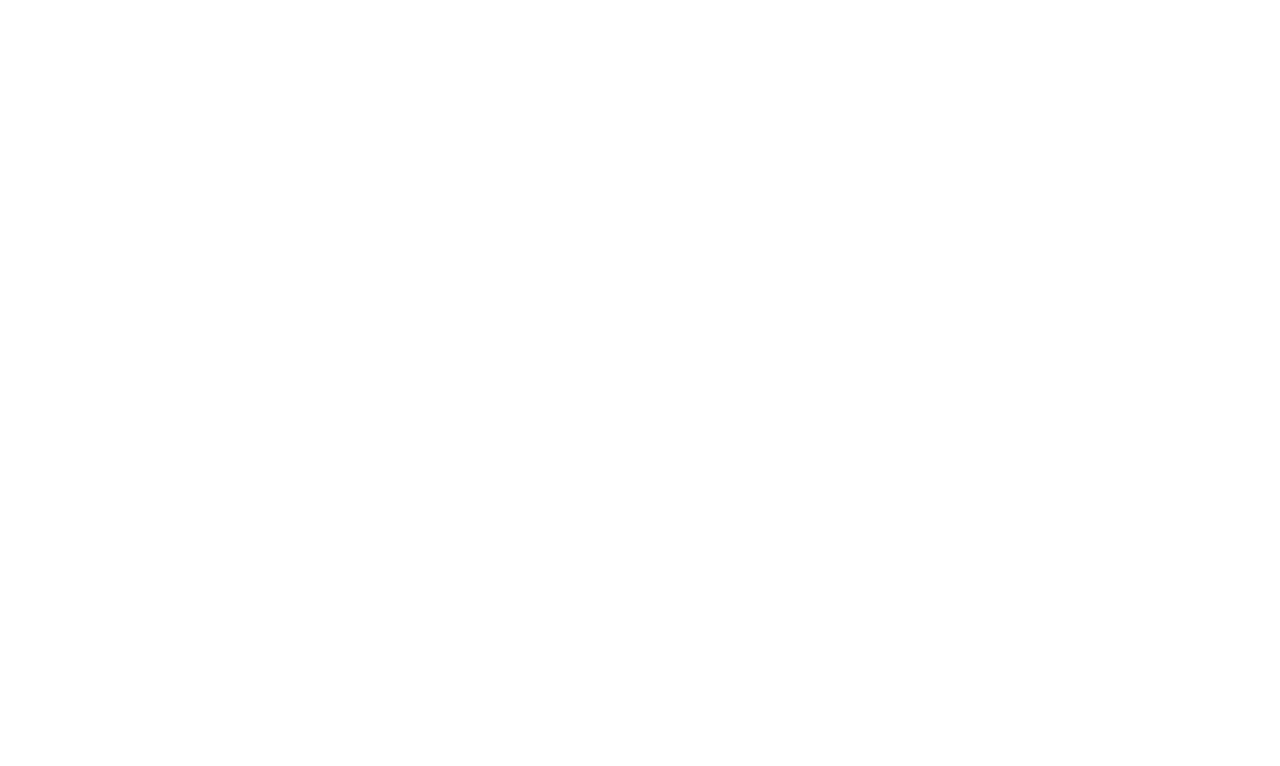
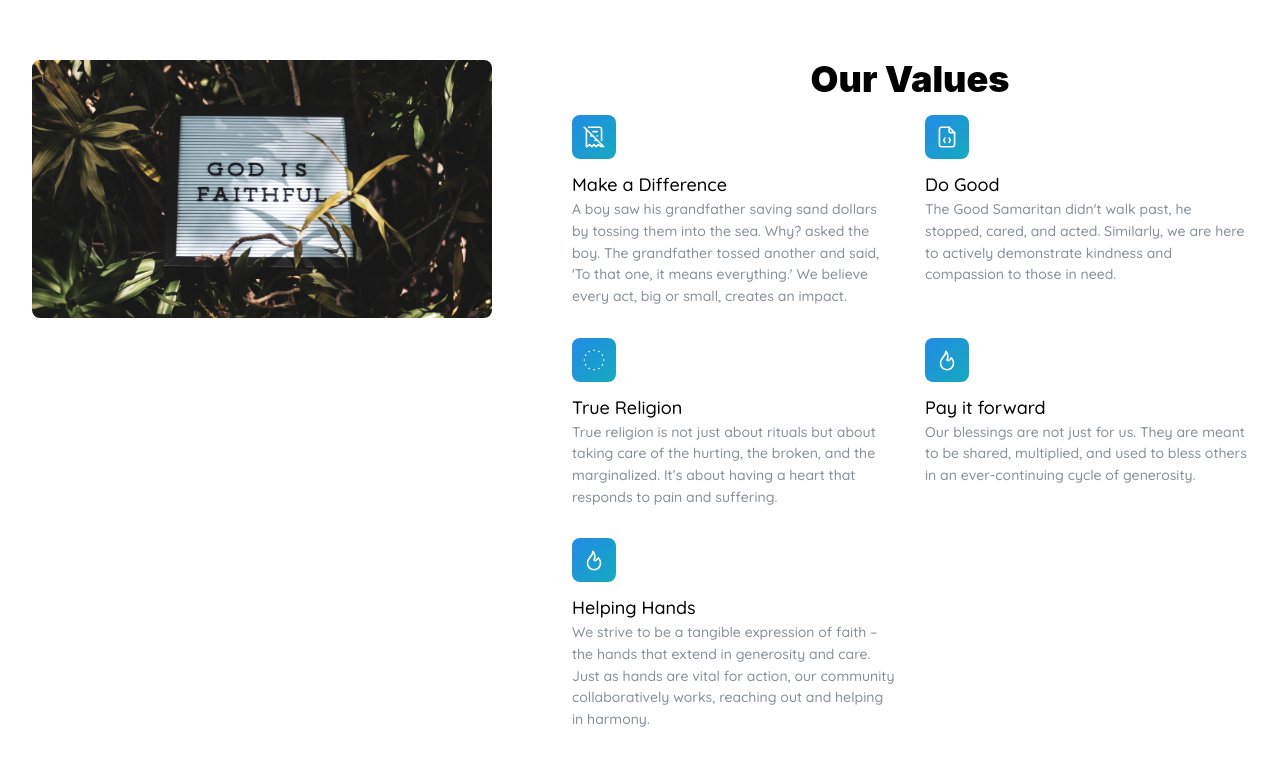
Before and after one commit to jwenger100/hope-gives, a Next.js app: page / in a window 1280 px wide. Shown: the part 856-1622 px from the top of the page. Before the commit the page ends 852 px from the top, so only its background shows below. Built offline with nearby package versions, Linux system fonts and the light colour scheme.

Commit message:
Adds FeaturesTitle section

```diff
--- a/src/app/page.tsx
+++ b/src/app/page.tsx
@@ -1,7 +1,13 @@
 import Image from "next/image";
 import styles from "./page.module.css";
 import { HeroBullets } from "@/components/HeroBullets";
+import { FeaturesTitle } from "@/components/FeaturesTitle";
 
 export default function Home() {
-  return <HeroBullets />;
+  return (
+    <>
+      <HeroBullets />
+      <FeaturesTitle />
+    </>
+  );
 }
--- /dev/null
+++ b/src/components/FeaturesTitle.module.css
@@ -0,0 +1,12 @@
+.wrapper {
+  padding: calc(var(--mantine-spacing-xl) * 2) var(--mantine-spacing-xl);
+}
+
+.title {
+  font-family: Greycliff CF, var(--mantine-font-family);
+  font-size: rem(36px);
+  font-weight: 900;
+  line-height: 1.1;
+  margin-bottom: var(--mantine-spacing-md);
+  color: light-dark(var(--mantine-color-black), var(--mantine-color-white));
+}
--- /dev/null
+++ b/src/components/FeaturesTitle.tsx
@@ -0,0 +1,115 @@
+"use client";
+import {
+  Title,
+  SimpleGrid,
+  Text,
+  Button,
+  ThemeIcon,
+  Grid,
+  rem,
+  Image,
+} from "@mantine/core";
+import {
+  IconReceiptOff,
+  IconFlame,
+  IconCircleDotted,
+  IconFileCode,
+} from "@tabler/icons-react";
+import classes from "./FeaturesTitle.module.css";
+
+const features = [
+  {
+    icon: IconReceiptOff,
+    title: "Make a Difference",
+    description:
+      "A boy saw his grandfather saving sand dollars by tossing them into the sea. Why? asked the boy. The grandfather tossed another and said, 'To that one, it means everything.' We believe every act, big or small, creates an impact.",
+  },
+  {
+    icon: IconFileCode,
+    title: "Do Good",
+    description:
+      "The Good Samaritan didn't walk past, he stopped, cared, and acted. Similarly, we are here to actively demonstrate kindness and compassion to those in need.",
+  },
+  {
+    icon: IconCircleDotted,
+    title: "True Religion",
+    description:
+      "True religion is not just about rituals but about taking care of the hurting, the broken, and the marginalized. It’s about having a heart that responds to pain and suffering.",
+  },
+  {
+    icon: IconFlame,
+    title: "Pay it forward",
+    description:
+      "Our blessings are not just for us. They are meant to be shared, multiplied, and used to bless others in an ever-continuing cycle of generosity.",
+  },
+  {
+    icon: IconFlame,
+    title: "Helping Hands",
+    description:
+      "We strive to be a tangible expression of faith – the hands that extend in generosity and care. Just as hands are vital for action, our community collaboratively works, reaching out and helping in harmony.",
+  },
+];
+
+export function FeaturesTitle() {
+  const items = features.map((feature) => (
+    <div key={feature.title}>
+      <ThemeIcon
+        size={44}
+        radius="md"
+        variant="gradient"
+        gradient={{ deg: 133, from: "blue", to: "cyan" }}
+      >
+        <feature.icon
+          style={{ width: rem(26), height: rem(26) }}
+          stroke={1.5}
+        />
+      </ThemeIcon>
+      <Text fz="lg" mt="sm" fw={500}>
+        {feature.title}
+      </Text>
+      <Text c="dimmed" fz="sm">
+        {feature.description}
+      </Text>
+    </div>
+  ));
+
+  return (
+    <div className={classes.wrapper}>
+      <Grid gutter={80}>
+        <Grid.Col span={{ base: 12, md: 5 }}>
+          {/* <Title className={classes.title} order={2}>
+            A fully featured React components library for your next project
+          </Title>
+          <Text c="dimmed">
+            Build fully functional accessible web applications faster than ever
+            – Mantine includes more than 120 customizable components and hooks
+            to cover you in any situation
+          </Text>
+
+          <Button
+            variant="gradient"
+            gradient={{ deg: 133, from: "blue", to: "cyan" }}
+            size="lg"
+            radius="md"
+            mt="xl"
+          >
+            Get started
+          </Button> */}
+          <Image src="/Hero-Image.jpg" alt="Hope Gives" radius="md" />
+        </Grid.Col>
+        <Grid.Col span={{ base: 12, md: 7 }}>
+          <Title
+            className={classes.title}
+            order={2}
+            style={{ textAlign: "center" }}
+          >
+            Our Values{" "}
+          </Title>
+          <SimpleGrid cols={{ base: 1, md: 2 }} spacing={30}>
+            {items}
+          </SimpleGrid>
+        </Grid.Col>
+      </Grid>
+    </div>
+  );
+}
--- a/src/components/Header.tsx
+++ b/src/components/Header.tsx
@@ -40,7 +40,6 @@
           alt="Hope Gives"
           height={isMobile ? 40 : 50}
           width={isMobile ? 40 : 50}
-          radius="sm"
         />
         <Box className={classes.links} visibleFrom="sm">
           <Group gap={0} justify="flex-end" className={classes.mainLinks}>
--- a/src/components/HeroBullets.tsx
+++ b/src/components/HeroBullets.tsx
@@ -68,7 +68,7 @@
             </Button>
           </Group>
         </div>
-        <Image src="./Hero-Image1.jpg" className={classes.image} />
+        <Image src="./Hero-Image1.jpg" className={classes.image} radius="md" />
       </div>
     </Container>
   );
```
